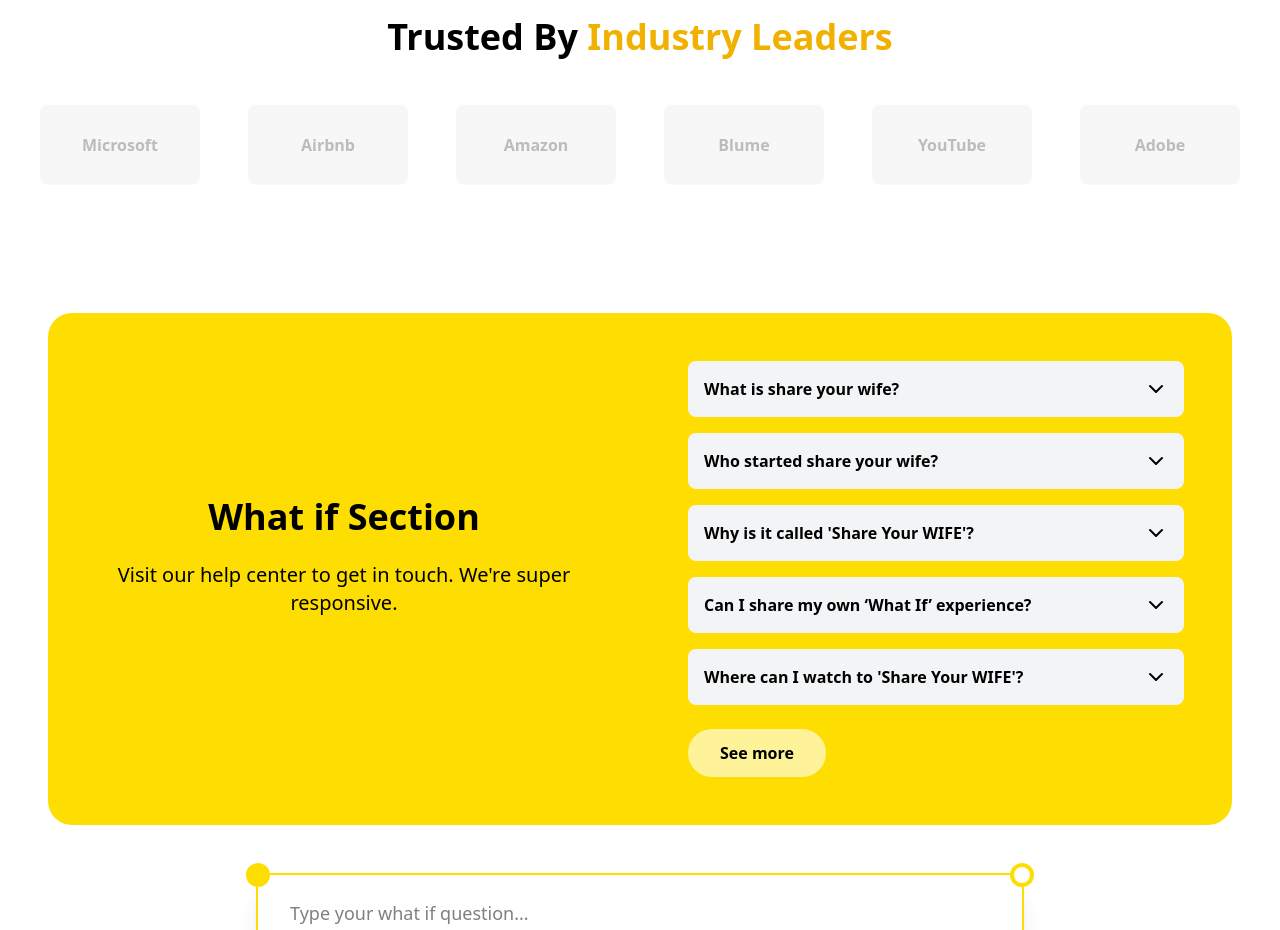
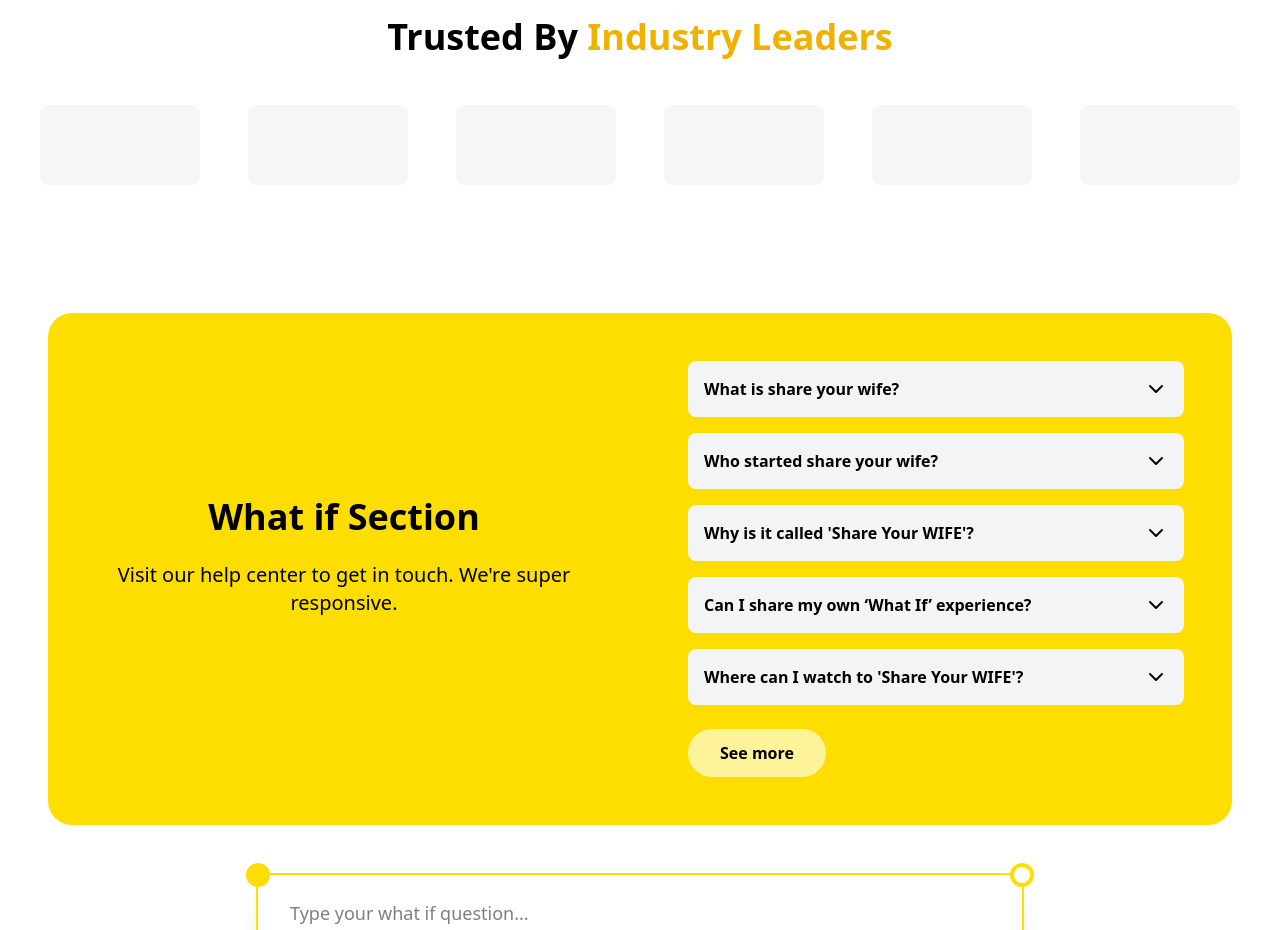
Before and after one commit to Althafp/Share_your_wife, a React (Vite) app: page / in a window 1280 px wide. Shown: the part 960-1890 px from the top of the page. Built offline with nearby package versions, Linux system fonts and the light colour scheme.

Commit message:
Updated existing code with improvements

```diff
--- a/src/components/TrustedPartners.tsx
+++ b/src/components/TrustedPartners.tsx
@@ -3,12 +3,12 @@ import { motion } from 'framer-motion';
 
 const TrustedPartners = () => {
   const partners = [
-    { id: 1, name: "Microsoft", placeholder: true },
-    { id: 2, name: "Airbnb", placeholder: true },
-    { id: 3, name: "Amazon", placeholder: true },
-    { id: 4, name: "Blume", placeholder: true },
-    { id: 5, name: "YouTube", placeholder: true },
-    { id: 6, name: "Adobe", placeholder: true }
+    { id: 1, name: "", placeholder: true },
+    { id: 2, name: "", placeholder: true },
+    { id: 3, name: "", placeholder: true },
+    { id: 4, name: "", placeholder: true },
+    { id: 5, name: "", placeholder: true },
+    { id: 6, name: "", placeholder: true }
   ];
 
   return (
```
